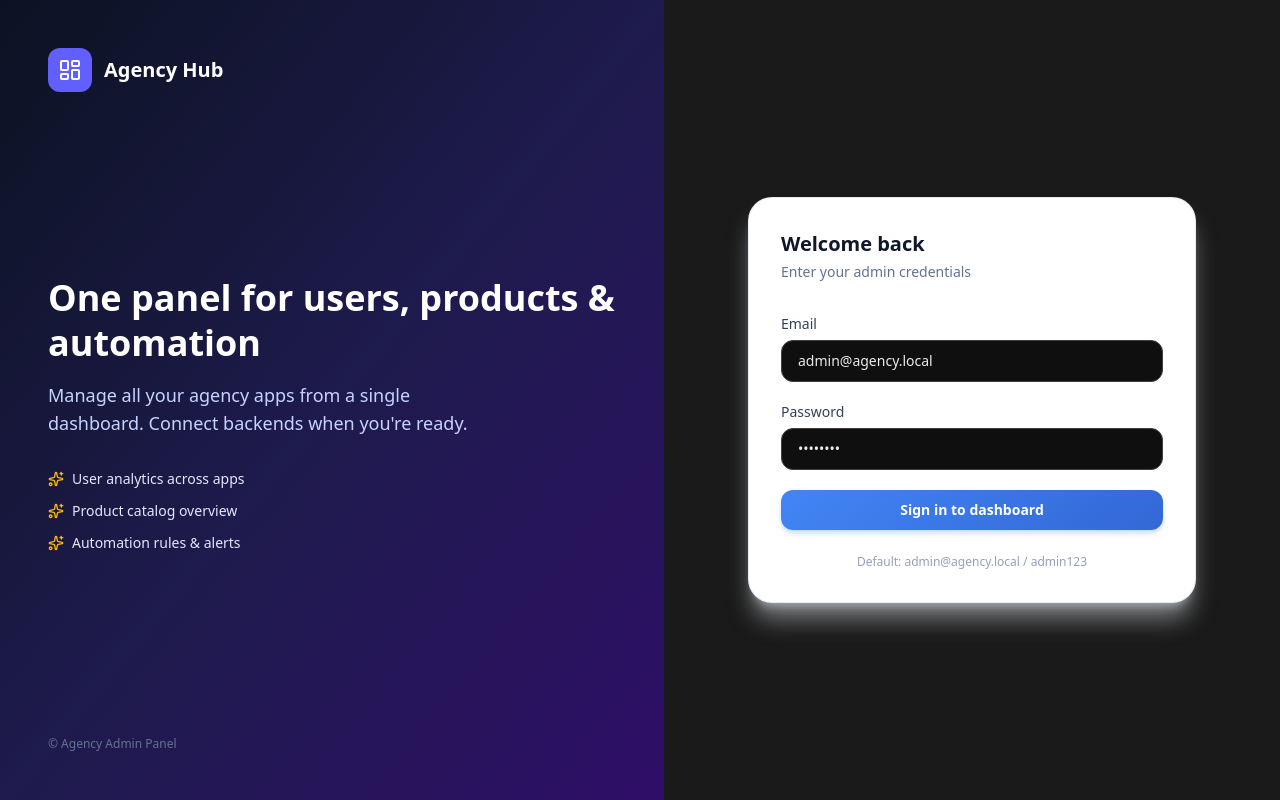
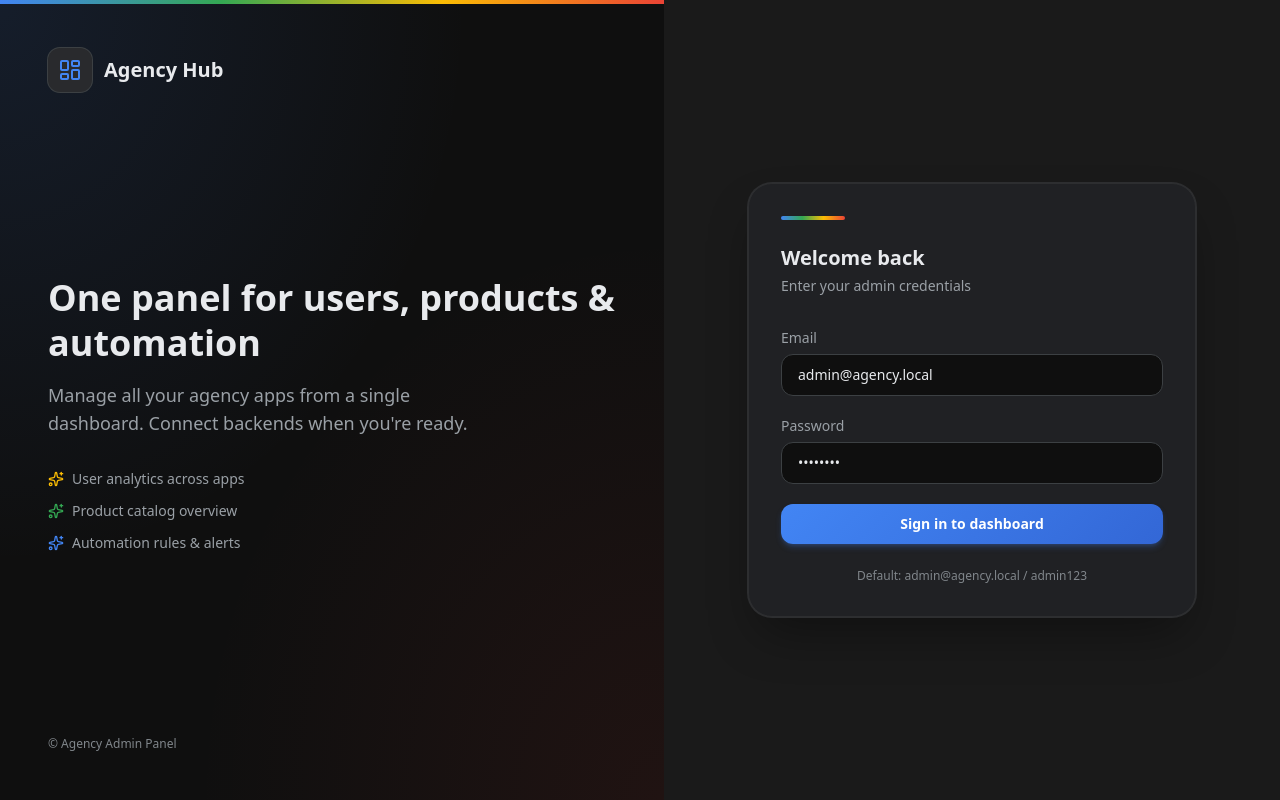
Before and after one commit to chauhanavi21/Admin_All, a React (Vite) app: page /login in a window 1280 px wide. Built offline with nearby package versions, Linux system fonts and the light colour scheme; no server answers.

Commit message:
I redesigned the login screen with matte black panels and Chrome highlights

```diff
--- a/src/pages/LoginPage.tsx
+++ b/src/pages/LoginPage.tsx
@@ -26,54 +26,62 @@ export function LoginPage() {
   }
 
   return (
-    <div className="flex min-h-screen">
-      <div className="hidden flex-1 flex-col justify-between bg-gradient-to-br from-[#0c1222] via-indigo-950 to-violet-950 p-12 text-white lg:flex">
-        <div className="flex items-center gap-3">
-          <div className="flex h-11 w-11 items-center justify-center rounded-xl bg-indigo-500">
-            <LayoutDashboard className="h-6 w-6" />
+    <div className="flex min-h-screen bg-matte">
+      <div className="relative hidden flex-1 flex-col justify-between overflow-hidden bg-matte-deep p-12 text-text lg:flex">
+        <div className="absolute inset-0 bg-[radial-gradient(ellipse_at_top_left,rgba(66,133,244,0.12),transparent_50%),radial-gradient(ellipse_at_bottom_right,rgba(234,67,53,0.08),transparent_50%)]" />
+        <div className="absolute left-0 top-0 h-1 w-full chrome-gradient-bar" />
+
+        <div className="relative flex items-center gap-3">
+          <div className="flex h-11 w-11 items-center justify-center rounded-xl bg-elevated ring-1 ring-border">
+            <LayoutDashboard className="h-6 w-6 text-chrome-blue" />
           </div>
           <span className="text-xl font-bold">Agency Hub</span>
         </div>
-        <div>
+
+        <div className="relative">
           <h1 className="text-4xl font-bold leading-tight">
             One panel for users, products & automation
           </h1>
-          <p className="mt-4 max-w-md text-lg text-indigo-200">
+          <p className="mt-4 max-w-md text-lg text-muted">
             Manage all your agency apps from a single dashboard. Connect backends when you&apos;re
             ready.
           </p>
-          <ul className="mt-8 space-y-3 text-sm text-indigo-100">
+          <ul className="mt-8 space-y-3 text-sm text-muted">
             <li className="flex items-center gap-2">
-              <Sparkles className="h-4 w-4 text-amber-400" /> User analytics across apps
+              <Sparkles className="h-4 w-4 text-chrome-yellow" /> User analytics across apps
             </li>
             <li className="flex items-center gap-2">
-              <Sparkles className="h-4 w-4 text-amber-400" /> Product catalog overview
+              <Sparkles className="h-4 w-4 text-chrome-green" /> Product catalog overview
             </li>
             <li className="flex items-center gap-2">
-              <Sparkles className="h-4 w-4 text-amber-400" /> Automation rules & alerts
+              <Sparkles className="h-4 w-4 text-chrome-blue" /> Automation rules & alerts
             </li>
           </ul>
         </div>
-        <p className="text-xs text-slate-500">© Agency Admin Panel</p>
+
+        <p className="relative text-xs text-muted-dim">© Agency Admin Panel</p>
       </div>
 
       <div className="flex flex-1 items-center justify-center p-6">
         <div className="w-full max-w-md">
           <div className="mb-8 lg:hidden">
-            <p className="text-2xl font-bold text-slate-900">Agency Hub</p>
-            <p className="text-slate-500">Sign in to continue</p>
+            <p className="text-2xl font-bold text-text">Agency Hub</p>
+            <p className="text-muted">Sign in to continue</p>
           </div>
 
-          <div className="rounded-3xl border border-slate-200/80 bg-white p-8 shadow-xl shadow-slate-200/50">
-            <h2 className="text-xl font-bold text-slate-900">Welcome back</h2>
-            <p className="mt-1 text-sm text-slate-500">Enter your admin credentials</p>
+          <div className="rounded-3xl border border-border-subtle bg-surface p-8 shadow-2xl shadow-black/40 ring-1 ring-border-subtle">
+            <div className="mb-6 h-1 w-16 rounded-full chrome-gradient-bar" />
+            <h2 className="text-xl font-bold text-text">Welcome back</h2>
+            <p className="mt-1 text-sm text-muted">Enter your admin credentials</p>
 
             <form onSubmit={handleSubmit} className="mt-8 space-y-5">
               {error && (
-                <div className="rounded-xl bg-red-50 px-4 py-3 text-sm text-red-600">{error}</div>
+                <div className="rounded-xl border border-chrome-red/30 bg-chrome-red/10 px-4 py-3 text-sm text-chrome-red">
+                  {error}
+                </div>
               )}
               <label className="block">
-                <span className="mb-1.5 block text-sm font-medium text-slate-700">Email</span>
+                <span className="mb-1.5 block text-sm font-medium text-muted">Email</span>
                 <input
                   className="input"
                   type="email"
@@ -83,7 +91,7 @@ export function LoginPage() {
                 />
               </label>
               <label className="block">
-                <span className="mb-1.5 block text-sm font-medium text-slate-700">Password</span>
+                <span className="mb-1.5 block text-sm font-medium text-muted">Password</span>
                 <input
                   className="input"
                   type="password"
@@ -97,7 +105,7 @@ export function LoginPage() {
               </button>
             </form>
 
-            <p className="mt-6 text-center text-xs text-slate-400">
+            <p className="mt-6 text-center text-xs text-muted-dim">
               Default: admin@agency.local / admin123
             </p>
           </div>
```
